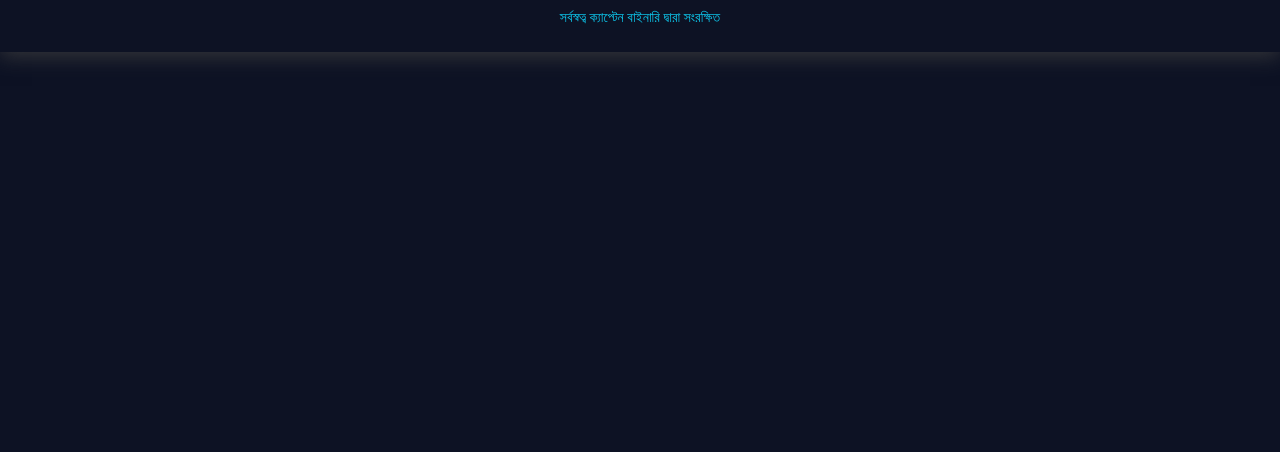
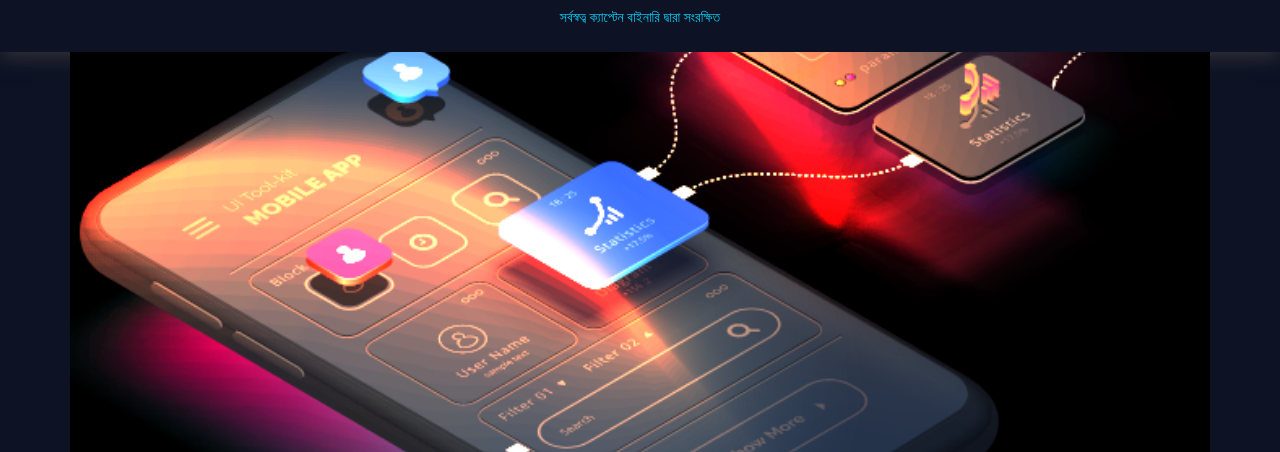
Before and after one commit to razzak75/C-binary, a plain HTML site: page index.html in a window 1280 px wide. Shown: the part 3094-3546 px from the top of the page. Drawn offline with nearby package versions, Linux system fonts and the light colour scheme; the site is published under a folder, as on GitHub Pages, so addresses that start at the root find nothing.

Commit message:
Update style.css

```diff
--- a/css/style.css
+++ b/css/style.css
@@ -27,7 +27,7 @@ input::placeholder, textarea::placeholder{
 
 .personal{
     padding: 200px;
-    background-image: url("/files/bg.png");
+    background-image: url("../files/bg.png");
     background-position: center;
     background-repeat: no-repeat;
     background-size: cover;
```
